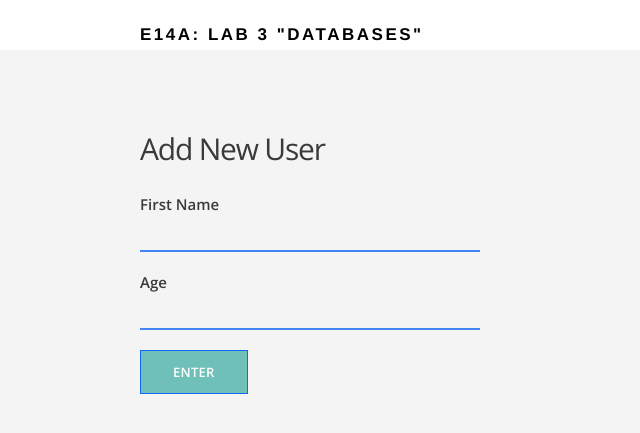
After one commit to Annie0219/Final-Project, a Flask app: page /add-user in a window 1280 px wide. The commit adds this page. Shown: the top 433 px of the page, without its empty margins (0-640 px from the left). Run offline with Flask 2, Linux system fonts and the light colour scheme; parts of the project's set-up code (start-up, migrations or seed data) failed here and were passed over.

Commit message:
Add user function added

```diff
--- /dev/null
+++ b/forms.py
@@ -0,0 +1,8 @@
+from flask_wtf import FlaskForm
+from wtforms import StringField, IntegerField, SubmitField
+from wtforms.validators import DataRequired
+
+class UsersForm(FlaskForm):
+  first_name = StringField('First Name', validators=[DataRequired()])
+  age = IntegerField('Age', validators=[DataRequired()])
+  submit = SubmitField('Enter')
--- a/routes.py
+++ b/routes.py
@@ -1,16 +1,48 @@
-from flask import Flask, render_template
+from flask import Flask, render_template, request, redirect, url_for
 from sklearn.externals import joblib
 import numpy as np
+from models import db, User
+from forms import UsersForm
 
 app = Flask(__name__)
 
+app.config['SQLALCHEMY_DATABASE_URI'] = 'postgresql://localhost/usersdb'
+db.init_app(app)
+
+app.secret_key = "e14a-key"
+
 @app.route("/")
+def index():
+  return render_template("index.html")
 
-def index():
-	model = joblib.load('regr.pkl')
-	prediction = model.predict([[4, 2.5, 3005, 15, 17903.0]]).round(1)
-	prediction = str(prediction)
-	return render_template("index.html", prediction=prediction)
+@app.route('/add-user', methods=['GET', 'POST'])
+def add_user():
+
+    form = UsersForm()
+    if request.method == 'GET':
+        return render_template('add_user.html', form=form)
+    else:
+        if form.validate_on_submit():
+            first_name = request.form['first_name']
+            age = request.form['age']
+            new_user = User(first_name=first_name, age=age)
+            db.session.add(new_user)
+            db.session.commit()
+            return redirect(url_for('index'))
+
+@app.route('/read-user', methods=['GET'])
+def read():
+    names = User.query.all()
+    return render_template('read.html', names=names)
+
+@app.route('/delete-user/<int:user_id>', methods=['GET', 'POST'])
+def delete_user(user_id):
+    user = User.query.filter_by(user_id = user_id).first()
+    db.session.delete(user)
+    db.session.commit()
+    print(user.first_name)
+    return redirect('/read-user')
 
 if __name__ == '__main__':
-    app.run(debug=True)
+  app.debug = True
+  app.run()
--- /dev/null
+++ b/static/css/main.css
@@ -0,0 +1,287 @@
+/*
+ * General
+ */
+
+html, body, h1 {
+  margin: 0;
+  padding: 0;
+}
+
+body {
+  background-color: #f4f4f4;
+  font-family: 'Open Sans', sans-serif;
+}
+
+h2 {
+
+  font-weight: 300;
+
+  letter-spacing: -1.2px;
+}
+
+a {
+  text-decoration: none;
+  display: inline-block;
+}
+
+.container {
+  width: 1000px;
+  margin: 0 auto;
+}
+
+.pull-left {
+  float: left;
+}
+
+.pull-right {
+  float: right;
+}
+
+.clearfix {
+  clear: both;
+}
+
+.section-content {
+  color: #3a3a3a;
+  float: left;
+  width: 340px;
+}
+
+.section-device {
+  float: right;
+  position: relative;
+  top: 65px;
+}
+
+.section-device img {
+  width: 600px;
+}
+
+.btn-primary {
+  background: #0096888c;
+  border: 1px solid #1266ff;
+  color: #ffffff;
+  font-family: 'Open Sans', sans-serif;
+  font-size: 13px;
+  font-weight: 600;
+  letter-spacing: 0.23px;
+  padding: 12px 32px;
+  text-align: center;
+  text-decoration: none;
+  text-transform: uppercase;
+}
+.btn-secondary {
+  background: #ffffff;
+  border: 1px solid #e6e6e6;
+  color: #3372df;
+  font-family: 'Open Sans', sans-serif;
+  font-size: 13px;
+  font-weight: 600;
+  letter-spacing: 0.23px;
+  padding: 12px 32px;
+  text-align: center;
+  text-decoration: none;
+  text-transform: uppercase;
+}
+
+
+
+/*
+ * Header
+ */
+
+header {
+  background-color: #fff;
+  padding: 25px 0;
+}
+
+.title {
+  float: left;
+  font-family: 'Helvetica Neue', Arial, Helvetica, sans-serif;
+  font-size: 17px;
+  letter-spacing: 2.5px;
+  text-transform: uppercase;
+}
+
+.title a, .title a:visited {
+  color: #3a3a3a;
+}
+
+.main-nav {
+  float: right;
+}
+
+.main-nav ul {
+  list-style: none;
+  margin: 0;
+  padding: 0;
+}
+
+.main-nav li {
+  display: inline-block;
+  font-family: 'Open Sans', sans-serif;
+  font-size: 13px;
+  font-weight: 600;
+  text-transform: uppercase;
+}
+
+.main-nav li a {
+  color: #3a3a3a;
+}
+
+
+/*
+ * Hero section
+ */
+
+.hero-section .section-content {
+  position: relative;
+  top: 100px;
+}
+
+.hero-section .section-content h2 {
+  font-size: 40px;
+}
+
+.hero-section .section-content .btn-primary {
+  margin-right: 10px;
+}
+
+
+/*
+ * Sign up
+ */
+
+.signup-section .section-content h2 {
+  font-size: 30px;
+}
+
+.signup-section .section-content {
+  position: relative;
+  top: 53px;
+}
+
+.form-group {
+  margin-bottom: 20px;
+}
+
+.form-group label {
+  color: #3a3a3a;
+  display: block;
+  font-family: 'Open Sans', sans-serif;
+  font-size: 15px;
+  font-weight: 600;
+  margin-bottom: 5px;
+}
+
+.form-group input {
+  border: none;
+  border-bottom: 2px solid #4285f4;
+  background-color: transparent;
+  color: #3a3a3a;
+  font-size: 18px;
+  padding: 5px 0;
+  width: 100%;
+}
+
+.form-group input:focus {
+  outline: 0;
+}
+
+.form-group .error-message {
+  margin: 10px 0;
+  color: #db4437;
+}
+
+.form-group .error-message + input {
+  border-bottom: 2px solid #db4437;
+}
+
+.error-message {
+  color: #db4437;
+}
+
+
+/*
+ * Sign up
+ */
+
+.about-section h2 {
+  font-size: 30px;
+  margin-bottom: 0;
+}
+
+.about-section p {
+  font-size: 16px;
+}
+
+
+/*
+ * Home
+ */
+
+.section-tabs {
+  float: left;
+  width: 340px;
+}
+
+.section-tabs .places {
+  margin-top: 62px;
+  padding-right: 20px;
+}
+
+.section-tabs .places a,
+.section-tabs .places a:visited {
+  color: #3372df;
+}
+
+
+.section-tabs article {
+  margin-bottom: 20px;
+}
+
+.section-tabs article .name {
+  font-size: 18px;
+}
+
+.section-tabs article .walking-distance {
+  color: #6e6e6e;
+  font-size: 13px;
+  margin: 0;
+}
+
+.section-map {
+  float: right;
+  width: 660px;
+}
+
+.section-map .nav {
+  padding: 20px 0;
+}
+
+.section-map .form-group {
+  display: inline;
+}
+
+.section-map #address {
+  font-size: 14px;
+  margin-right: 10px;
+  width: 87%;
+}
+
+.section-map #submit {
+  font-size: 10px;
+  padding: 5px 15px;
+}
+
+#map {
+  height: 500px;
+}
+
+.leaflet-popup-content h3 {
+  margin: 0;
+}
+
+.leaflet-popup-content p {
+  margin: 10px 0 ;
+}
--- /dev/null
+++ b/templates/add_user.html
@@ -0,0 +1,39 @@
+{% extends "layout.html" %}
+
+{% block content %}
+  <main class="container signup-section">
+    <div class="section-content">
+      <h2>Add New User</h2>
+
+      <form method="POST" action="/add-user">
+        {{ form.hidden_tag() }}
+
+        <div class="form-group">
+          {{ form.first_name.label }}
+
+          {% if form.first_name.errors %}
+            {% for error in form.first_name.errors %}
+              <p class="error-message">{{ error }}</p>
+            {% endfor %}
+          {% endif %}
+
+          {{ form.first_name }}
+        </div>
+
+        <div class="form-group">
+            {{ form.age.label }}
+
+            {% if form.age.errors %}
+                {% for error in form.age.errors %}
+                <p class-"error-message">{{ error }}</p>
+                {% endfor %}
+            {% endif %}
+
+            {{ form.age(class="form-control") }}
+        </div>
+
+        {{ form.submit(class="btn-primary") }}
+      </form>
+    </div>
+  </main>
+{% endblock %}
--- a/templates/layout.html
+++ b/templates/layout.html
@@ -1,12 +1,18 @@
+<!DOCTYPE html>
 <html>
+  <head>
+    <link href='http://fonts.googleapis.com/css?family=Open+Sans:300,400,600' rel='stylesheet'>
+    <link href="{{ url_for('static', filename='css/main.css') }}" rel="stylesheet">
+  </head>
   <body>
     <header>
       <div class="container">
-  			<h1 class="title">Hello World</h1>
+        <h1 class="title">E14a: Lab 3 "databases"</h1>
       </div>
     </header>
 
     {% block content %}
     {% endblock %}
+
   </body>
 </html>
```
Also changed, not shown: models.py (added, +9 -0 lines), templates/index.html (+20 -6 lines), templates/read.html (added, +34 -0 lines), templates/delete_user.html (added), 4 other files. Lines whose indentation alone changed are shown as unchanged.
